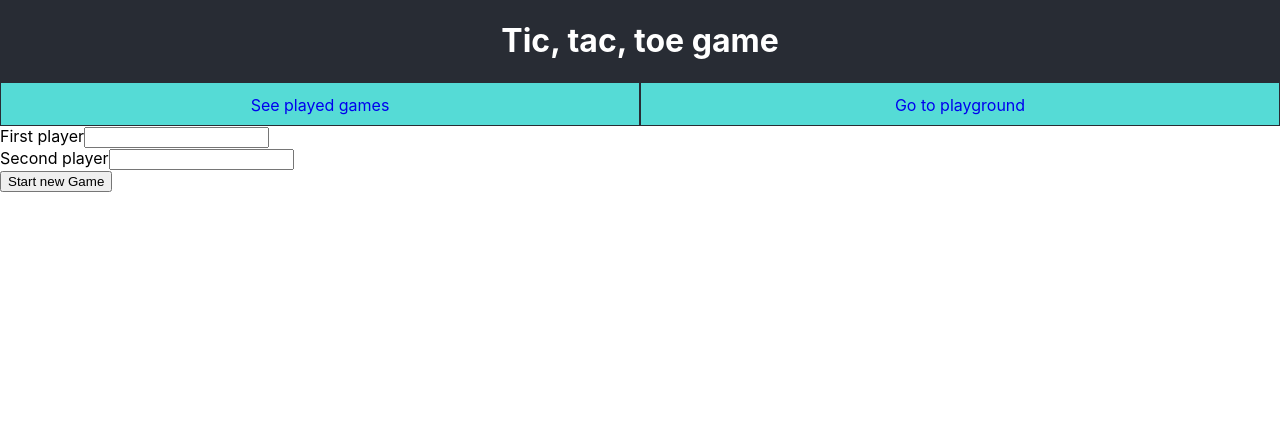
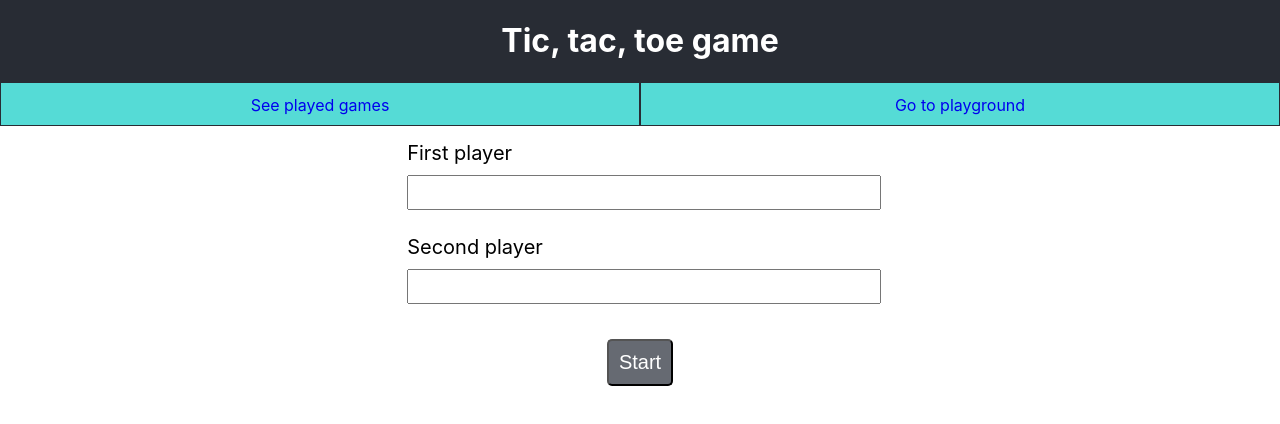
Before and after one commit to kappa3-3/Hackday, a React (Create React App) app in the folder client/: page /play in a window 1280 px wide. Shown: the top 424 px of the page. Built offline with nearby package versions, Linux system fonts and the light colour scheme.

Commit message:
restyling

```diff
--- a/client/src/App.css
+++ b/client/src/App.css
@@ -11,7 +11,7 @@
   display: flex;
   flex-wrap: wrap;
   align-items: center;
-  padding: 5vw 35vw;
+  padding: 1vh 35vw 2vh;
 }
 
 .tile {
@@ -38,9 +38,6 @@ button:disabled {
   justify-content: center;
 }
 
-.fixed-width {
-  min-width: 30vw;
-}
 
 .redirect {
   display: block;
@@ -55,3 +52,36 @@ button:disabled {
 .redirect:hover {
   font-weight: bold;
 }
+
+.action-btn {
+  padding: 10px;
+  font-size: 20px;
+  margin: 10px;
+  background-color: #666a72;
+  border-radius: 5px;
+  color: #fff;
+  outline: none;
+}
+
+.message {
+  padding: 10px;
+  font-size: 20px;
+  margin: 10px;
+  background-color: #55dbd6;
+  border-radius: 5px;
+  outline: none;
+}
+/* .fixed-width {
+  width: 55vw;
+} */
+.player-name {
+  font-size: 20px;
+  margin: 15px;
+
+}
+
+input {
+  width: 100%;
+  font-size: 25px;
+  margin: 10px 0;
+}
--- a/client/src/components/Board.jsx
+++ b/client/src/components/Board.jsx
@@ -10,7 +10,8 @@ export default class Board extends Component {
       tiles: [],
       winner: '',
       isFinished: false,
-      isDraw: false
+      isDraw: false,
+      message: null
     }
   }
 
@@ -28,7 +29,7 @@ export default class Board extends Component {
 
   saveTheResult = () => {
     const { playerX, playerO } = this.context;
-    const { winner, isDraw, board} = this.state;
+    const { winner, isDraw, board } = this.state;
     const playedGame = {
       id: uuid(),
       playerX,
@@ -45,7 +46,8 @@ export default class Board extends Component {
         'Content-Type': 'application/json'
       },
       body: JSON.stringify(playedGame)
-    }).catch(e => console.log(e))
+    }).then(() => this.setState(({message: `The game was saved succesfully!`})))
+    .catch(e => this.setState(({message: `Ooops, your game was not saved due to the error: ${e}`})))
   }
 
   generateBoard() {
@@ -81,7 +83,7 @@ export default class Board extends Component {
   }
 
   checkIfDraw(board) {
-    return board.filter(({tile}) => tile.length > 0).length === 9 ? true : false;
+    return board.filter(({ tile }) => tile.length > 0).length === 9 ? true : false;
   }
 
   componentDidMount() {
@@ -98,7 +100,6 @@ export default class Board extends Component {
       if (prevState.isFinished === false) {
         this.setState(({ isFinished: true }));
         this.setState(({ winner: playerO }));
-        // this.setState(({tiles}) => tiles.forEach(button => button.props.disabled = true))
       }
     } else {
       if (this.checkIfDraw(board)) {
@@ -121,14 +122,14 @@ export default class Board extends Component {
       }
     }
 
-    if(this.state.isFinished) {
-      const allButtons = document.getElementsByTagName('button');
+    if (this.state.isFinished) {
+      const allButtons = document.getElementsByClassName('tile');
       Array.from(allButtons).forEach(btn => btn.disabled = true)
     }
   }
 
   render() {
-    const { isX, tiles, isFinished, isDraw, winner } = this.state;
+    const { isX, tiles, isFinished, isDraw, winner, message } = this.state;
     const { playerX, playerO } = this.context;
     return (
       <>
@@ -141,8 +142,13 @@ export default class Board extends Component {
                 : <h2>{isX ? playerX : playerO}'s turn</h2>
           }
           <div className='flex-wrap'>{tiles}</div>
-          <button onClick={this.refreshPage}>Restart</button>
-          <button onClick={this.saveTheResult}>Save the game</button>
+          <div>
+            <button onClick={this.refreshPage} className='action-btn'>Restart</button>
+            {!message
+            ? <button onClick={this.saveTheResult}className='action-btn'>Save the game</button>
+            : <span className='message'>{message}</span>
+            }
+          </div>
         </div>
       </>
     )
--- a/client/src/components/Home.jsx
+++ b/client/src/components/Home.jsx
@@ -32,18 +32,18 @@ class Home extends Component {
     return (
       <>
         {!this.state.continue ?
-          <form>
+          <form className='flex-column'>
             <div className='fixed-width'>
-              <div>
-                <label htmlFor='playerX'>First player</label>
+              <div className='player-name'>
+                <label htmlFor='playerO'>First player</label>
+                <input id='playerO' onBlur={this.handleNames} />
+              </div>
+              <div className='player-name'>
+                <label htmlFor='playerX'>Second player</label>
                 <input id='playerX' onBlur={this.handleNames} />
               </div>
-              <div>
-                <label htmlFor='playerO'>Second player</label>
-                <input id='playerO' onBlur={this.handleNames} />
-              </div>
             </div>
-            <button onClick={this.startGame}>Start new Game</button>
+            <button onClick={this.startGame} className='action-btn'>Start </button>
           </form>
           : <stateContext.Provider value={this.state}>
             <Board />
--- a/client/src/components/PlayedGames.jsx
+++ b/client/src/components/PlayedGames.jsx
@@ -18,11 +18,11 @@ export default class PlayedGames extends Component {
   }
 
   renderInfo(game) {
-    const { playerO, playerX, isDraw } = game;
+    const { playerO, playerX, isDraw, winner } = game;
     const string =
       isDraw
         ? `There was a draw between ${playerO} and ${playerX}`
-        : `${playerX} won with ${playerO}`
+        : `${playerX} played with ${playerO} and ${winner} won`
     return string;
   }
 
@@ -30,7 +30,7 @@ export default class PlayedGames extends Component {
     const { games } = this.state;
     const previousGames = games.map((game, i) => <li key={i}>{this.renderInfo(game, i)}</li>);
     return (
-      <div>
+      <div className='flex-column'>
         <h1>Played games so far:</h1>
         <ol>
           {previousGames}
```
Lines whose indentation alone changed are shown as unchanged.
